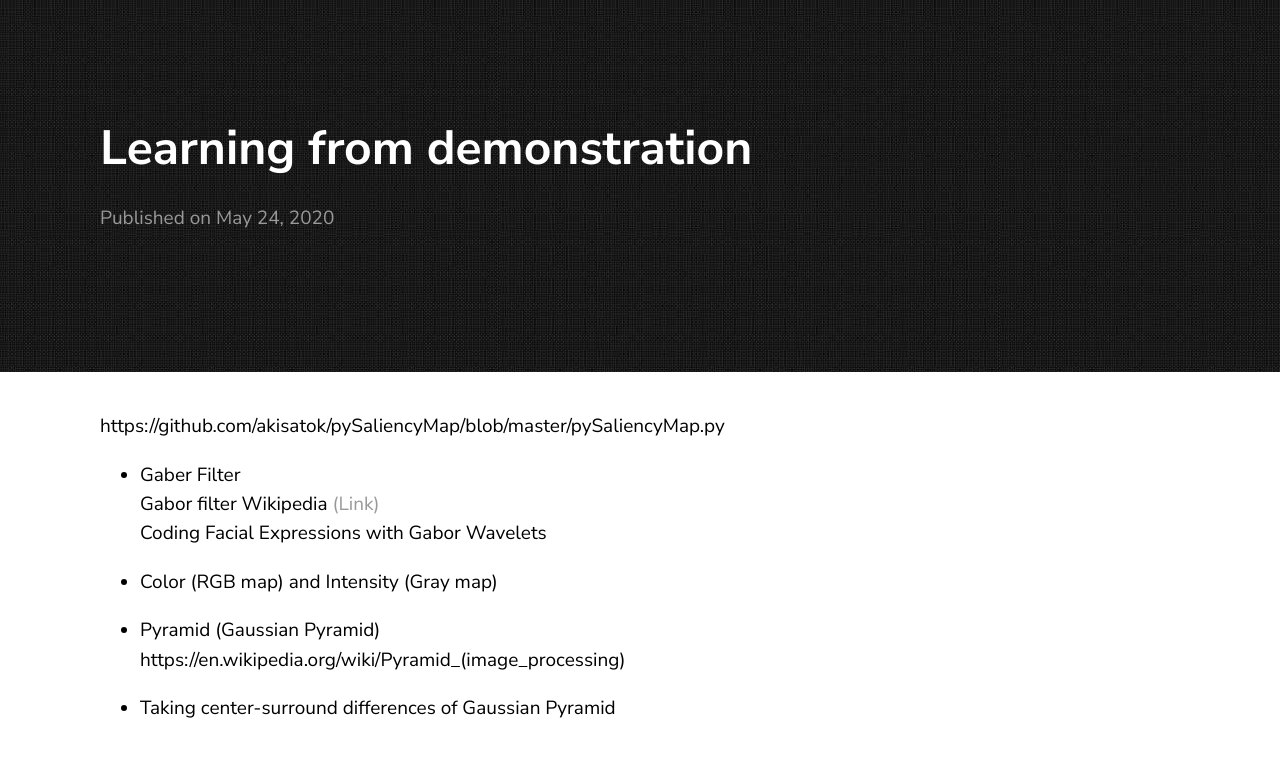
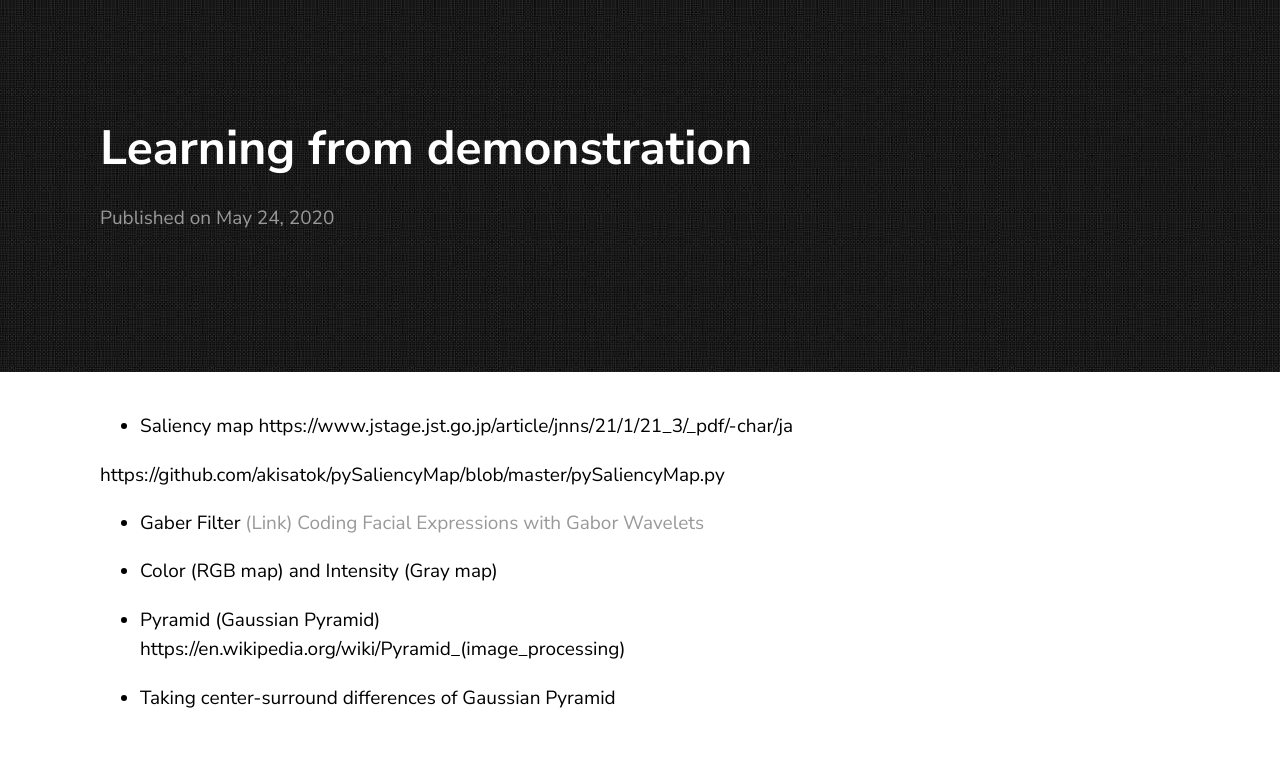
Before and after one commit to jluis9796/jluis9796.github.io, a Jekyll site: the page built from _posts/2020-06-03-saliency-map.markdown, in a window 1280 px wide. Shown: the top 757 px of the page. Built offline with Jekyll 4.4.1, drawn with Linux system fonts in a browser that asks for light colours.

Commit message:
Update 2020-06-03-saliency-map.markdown

```diff
--- a/_posts/2020-06-03-saliency-map.markdown
+++ b/_posts/2020-06-03-saliency-map.markdown
@@ -3,14 +3,12 @@ layout: post
 title:  "Learning from demonstration"
 date:   2020-05-24 13:08:36 +0900
 ---
+* Saliency map
+https://www.jstage.jst.go.jp/article/jnns/21/1/21_3/_pdf/-char/ja
 
 https://github.com/akisatok/pySaliencyMap/blob/master/pySaliencyMap.py
 
-* Gaber Filter
-<br>
-Gabor filter Wikipedia <a href="https://en.wikipedia.org/wiki/Gabor_filter">(Link)</a>
-<br>
-Coding Facial Expressions with Gabor Wavelets <a href="https://zenodo.org/record/3430156#.XtbrlzozbIU"></a>
+* Gaber Filter <a href="https://en.wikipedia.org/wiki/Gabor_filter">(Link)</a> <a href="https://zenodo.org/record/3430156#.XtbrlzozbIU">Coding Facial Expressions with Gabor Wavelets</a>
 
 * Color (RGB map) and Intensity (Gray map)
 
```
